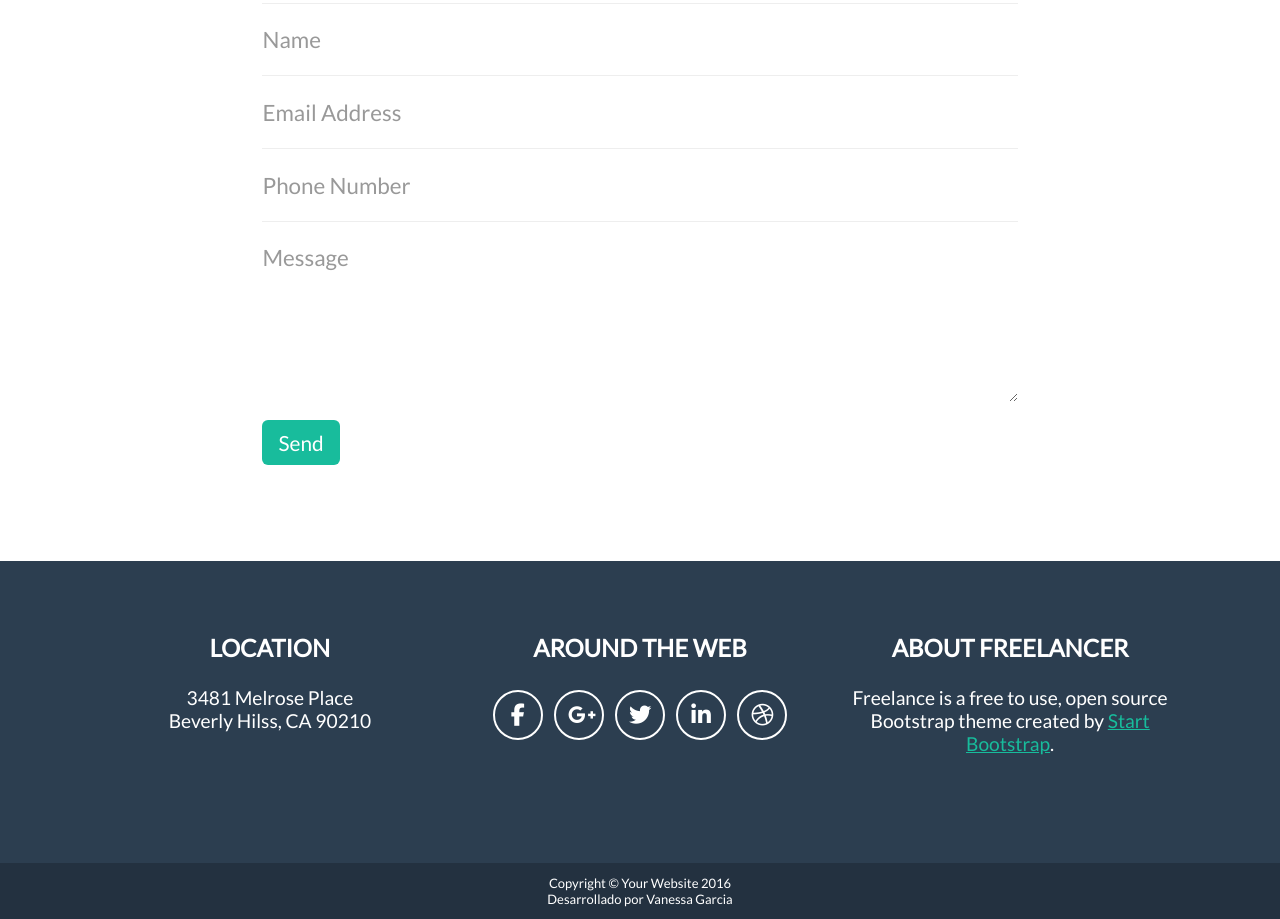
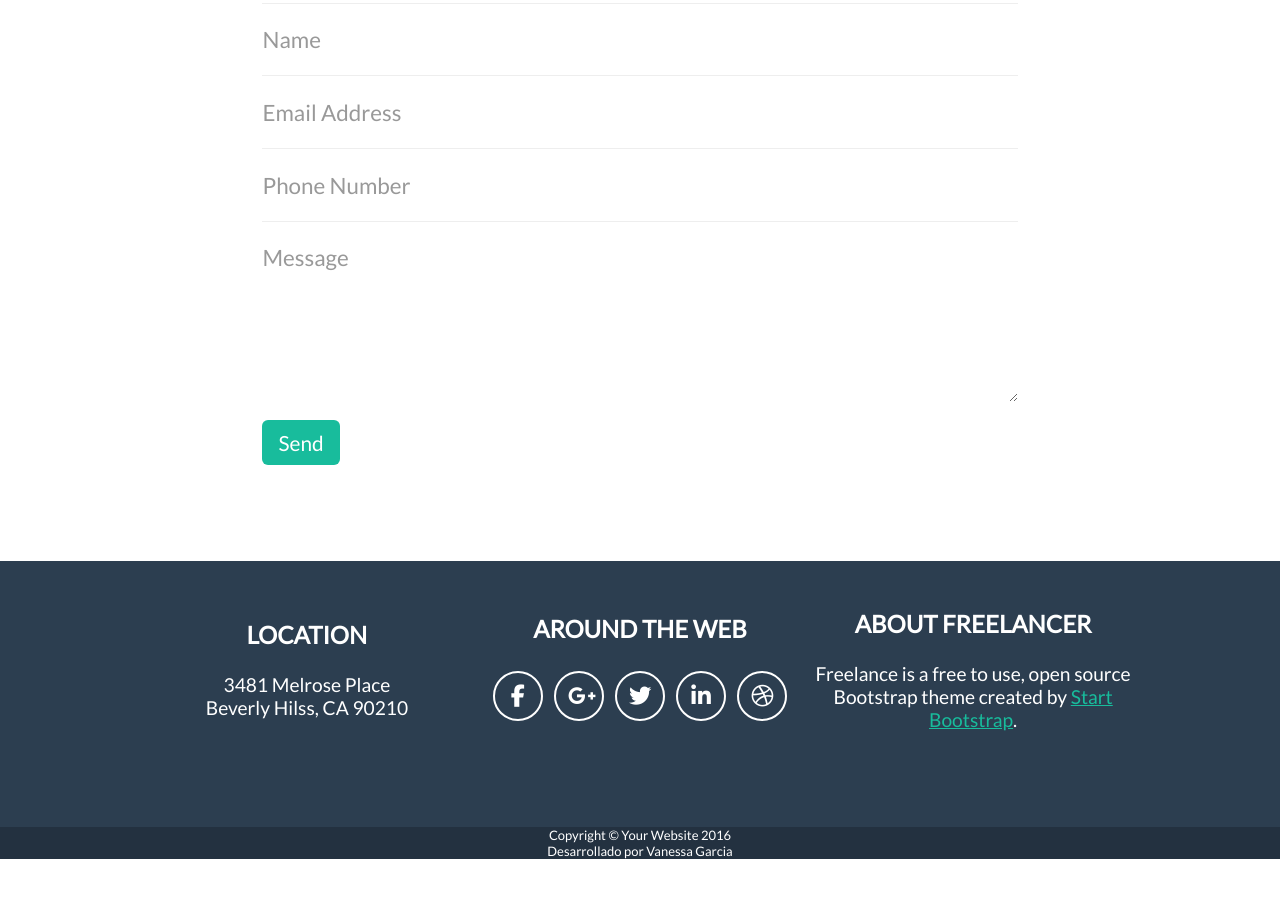
Before and after one commit to vanegarciay/freelancer-flexbox, a plain HTML site: page index.html in a window 1280 px wide. Shown: the part 2594-3513 px from the top of the page. After the commit the page ends 3453 px from the top, so only its background shows below. Drawn offline with Linux system fonts and the light colour scheme.

Commit message:
proyecto terminado version flex completa

```diff
--- a/index.html
+++ b/index.html
@@ -95,13 +95,13 @@
             </div>
         </section>
         <!--seccion de redes sociales y locacion-->
-        <section class="row center col-12" id="section-social">
-            <div class="col-4">
+        <section class="flex full-width center" id="section-social">
+            <div class="width-30">
                 <h1>LOCATION</h1>
                 <p>3481 Melrose Place</p>
                 <p>Beverly Hilss, CA 90210</p>
             </div>
-            <div class="col-4">
+            <div class="width-30">
                 <h1>AROUND THE WEB</h1>
                 <i class="icon fa fa-facebook" aria-hidden="true"></i>
                 <i class="icon fa fa-google-plus" aria-hidden="true"></i>
@@ -109,7 +109,7 @@
                 <i class="icon fa fa-linkedin" aria-hidden="true"></i>
                 <i class="fa fa-dribbble" aria-hidden="true"></i>
             </div>
-            <div class="col-4">
+            <div class="width-30">
                 <h1>ABOUT FREELANCER</h1>
                 <p>Freelance is a free to use, open source Bootstrap theme created by <a href="https://startbootstrap.com/" target="_blank">Start Bootstrap</a>.</p>
             </div>
@@ -117,7 +117,7 @@
         <!-- Aca va la info dinamica con JS -->
         <div id="box-services-modal" class="oculto"></div>
         <!--footer-->
-        <footer class="center col-12" id="footer">
+        <footer class="full-width center" id="footer">
             <p>Copyright © Your Website 2016</p>
             <p>Desarrollado por Vanessa Garcia</p>
         </footer>
```
